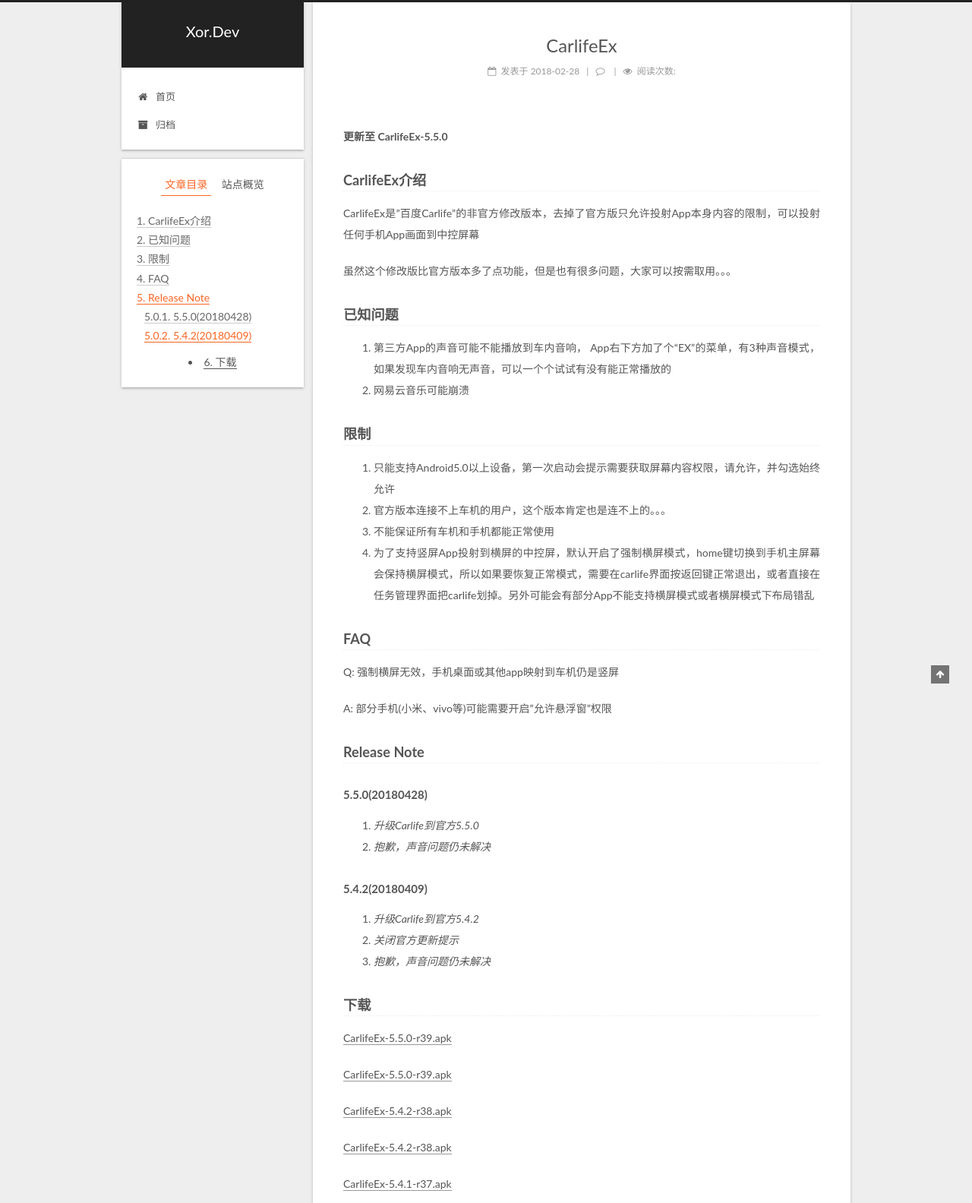
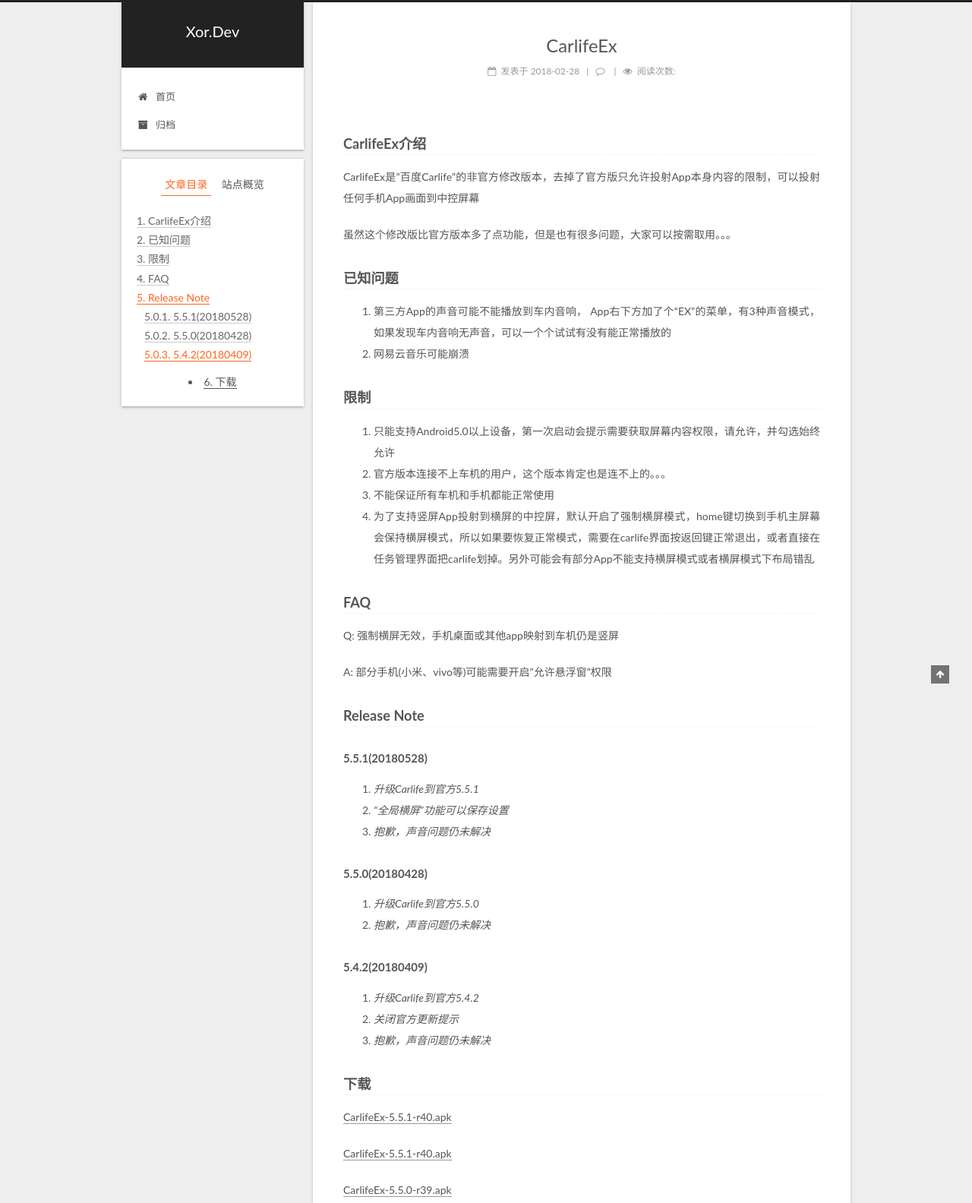
Before and after one commit to xordevx/xordevx.github.io, a plain HTML site: page 2018/02/28/carlife-ex/index.html in a window 1280 px wide. Shown: the top 1584 px of the page at 76% size. Drawn offline with Linux system fonts and the light colour scheme; a script that the page names is missing.

Commit message:
Site updated: 2018-05-28 13:05:18

```diff
--- a/2018/02/28/carlife-ex/index.html
+++ b/2018/02/28/carlife-ex/index.html
@@ -79,18 +79,18 @@
 
 
 
-<meta name="description" content="更新至 CarlifeEx-5.5.0 CarlifeEx介绍CarlifeEx是”百度Carlife”的非官方修改版本，去掉了官方版只允许投射App本身内容的限制，可以投射任何手机App画面到中控屏幕 虽然这个修改版比官方版本多了点功能，但是也有很多问题，大家可以按需取用。。。 已知问题 第三方App的声音可能不能播">
+<meta name="description" content="CarlifeEx介绍CarlifeEx是”百度Carlife”的非官方修改版本，去掉了官方版只允许投射App本身内容的限制，可以投射任何手机App画面到中控屏幕 虽然这个修改版比官方版本多了点功能，但是也有很多问题，大家可以按需取用。。。 已知问题 第三方App的声音可能不能播放到车内音响， App右下方加了个“EX">
 <meta name="keywords" content="carlife">
 <meta property="og:type" content="article">
 <meta property="og:title" content="CarlifeEx">
 <meta property="og:url" content="https://xordevx.github.io/2018/02/28/carlife-ex/index.html">
 <meta property="og:site_name" content="Xor.Dev">
-<meta property="og:description" content="更新至 CarlifeEx-5.5.0 CarlifeEx介绍CarlifeEx是”百度Carlife”的非官方修改版本，去掉了官方版只允许投射App本身内容的限制，可以投射任何手机App画面到中控屏幕 虽然这个修改版比官方版本多了点功能，但是也有很多问题，大家可以按需取用。。。 已知问题 第三方App的声音可能不能播放到车内音响， App右下方加了个“EX”的菜单，有3种声音模式，如果发现车内音">
+<meta property="og:description" content="CarlifeEx介绍CarlifeEx是”百度Carlife”的非官方修改版本，去掉了官方版只允许投射App本身内容的限制，可以投射任何手机App画面到中控屏幕 虽然这个修改版比官方版本多了点功能，但是也有很多问题，大家可以按需取用。。。 已知问题 第三方App的声音可能不能播放到车内音响， App右下方加了个“EX”的菜单，有3种声音模式，如果发现车内音响无声音，可以一个个试试有没有能正常播放">
 <meta property="og:locale" content="zh-Hans">
-<meta property="og:updated_time" content="2018-04-28T01:33:16.000Z">
+<meta property="og:updated_time" content="2018-05-28T05:04:56.000Z">
 <meta name="twitter:card" content="summary">
 <meta name="twitter:title" content="CarlifeEx">
-<meta name="twitter:description" content="更新至 CarlifeEx-5.5.0 CarlifeEx介绍CarlifeEx是”百度Carlife”的非官方修改版本，去掉了官方版只允许投射App本身内容的限制，可以投射任何手机App画面到中控屏幕 虽然这个修改版比官方版本多了点功能，但是也有很多问题，大家可以按需取用。。。 已知问题 第三方App的声音可能不能播放到车内音响， App右下方加了个“EX”的菜单，有3种声音模式，如果发现车内音">
+<meta name="twitter:description" content="CarlifeEx介绍CarlifeEx是”百度Carlife”的非官方修改版本，去掉了官方版只允许投射App本身内容的限制，可以投射任何手机App画面到中控屏幕 虽然这个修改版比官方版本多了点功能，但是也有很多问题，大家可以按需取用。。。 已知问题 第三方App的声音可能不能播放到车内音响， App右下方加了个“EX”的菜单，有3种声音模式，如果发现车内音响无声音，可以一个个试试有没有能正常播放">
 
 
 
@@ -323,8 +323,7 @@
 
 
 
-        <p><strong>更新至 CarlifeEx-5.5.0</strong></p>
-<h3 id="CarlifeEx介绍"><a href="#CarlifeEx介绍" class="headerlink" title="CarlifeEx介绍"></a>CarlifeEx介绍</h3><p>CarlifeEx是”百度Carlife”的非官方修改版本，去掉了官方版只允许投射App本身内容的限制，可以投射任何手机App画面到中控屏幕</p>
+        <h3 id="CarlifeEx介绍"><a href="#CarlifeEx介绍" class="headerlink" title="CarlifeEx介绍"></a>CarlifeEx介绍</h3><p>CarlifeEx是”百度Carlife”的非官方修改版本，去掉了官方版只允许投射App本身内容的限制，可以投射任何手机App画面到中控屏幕</p>
 <p>虽然这个修改版比官方版本多了点功能，但是也有很多问题，大家可以按需取用。。。</p>
 <h3 id="已知问题"><a href="#已知问题" class="headerlink" title="已知问题"></a>已知问题</h3><ol>
 <li>第三方App的声音可能不能播放到车内音响， App右下方加了个“EX”的菜单，有3种声音模式，如果发现车内音响无声音，可以一个个试试有没有能正常播放的</li>
@@ -338,7 +337,12 @@
 </ol>
 <h3 id="FAQ"><a href="#FAQ" class="headerlink" title="FAQ"></a>FAQ</h3><p>Q: 强制横屏无效，手机桌面或其他app映射到车机仍是竖屏</p>
 <p>A: 部分手机(小米、vivo等)可能需要开启”允许悬浮窗”权限</p>
-<h3 id="Release-Note"><a href="#Release-Note" class="headerlink" title="Release Note"></a>Release Note</h3><h5 id="5-5-0-20180428"><a href="#5-5-0-20180428" class="headerlink" title="5.5.0(20180428)"></a>5.5.0(20180428)</h5><ol>
+<h3 id="Release-Note"><a href="#Release-Note" class="headerlink" title="Release Note"></a>Release Note</h3><h5 id="5-5-1-20180528"><a href="#5-5-1-20180528" class="headerlink" title="5.5.1(20180528)"></a>5.5.1(20180528)</h5><ol>
+<li><em>升级Carlife到官方5.5.1</em></li>
+<li><em>“全局横屏”功能可以保存设置</em></li>
+<li><em>抱歉，声音问题仍未解决</em></li>
+</ol>
+<h5 id="5-5-0-20180428"><a href="#5-5-0-20180428" class="headerlink" title="5.5.0(20180428)"></a>5.5.0(20180428)</h5><ol>
 <li><em>升级Carlife到官方5.5.0</em></li>
 <li><em>抱歉，声音问题仍未解决</em></li>
 </ol>
@@ -347,7 +351,9 @@
 <li><em>关闭官方更新提示</em></li>
 <li><em>抱歉，声音问题仍未解决</em></li>
 </ol>
-<h3 id="下载"><a href="#下载" class="headerlink" title="下载"></a>下载</h3><p><a href="http://www.mediafire.com/file/l47kmm117zxar6a/CarlifeEx-5.5.0-r39_180428.apk" target="_blank" rel="noopener">CarlifeEx-5.5.0-r39.apk</a></p>
+<h3 id="下载"><a href="#下载" class="headerlink" title="下载"></a>下载</h3><p><a href="http://www.mediafire.com/file/uvly1udyyojnjk5/CarlifeEx-5.5.1-r40_180528.apk/file" target="_blank" rel="noopener">CarlifeEx-5.5.1-r40.apk</a></p>
+<p><a href="http://47.104.7.238/files/CarlifeEx-5.5.1-r40_180528.apk" target="_blank" rel="noopener">CarlifeEx-5.5.1-r40.apk</a></p>
+<p><a href="http://www.mediafire.com/file/l47kmm117zxar6a/CarlifeEx-5.5.0-r39_180428.apk" target="_blank" rel="noopener">CarlifeEx-5.5.0-r39.apk</a></p>
 <p><a href="http://47.104.7.238/files/CarlifeEx-5.5.0-r39_180428.apk" target="_blank" rel="noopener">CarlifeEx-5.5.0-r39.apk</a></p>
 <p><a href="http://www.mediafire.com/file/li4w3sdanpwl56i/CarlifeEx-5.4.2-r38_180409.apk" target="_blank" rel="noopener">CarlifeEx-5.4.2-r38.apk</a></p>
 <p><a href="http://47.104.7.238/files/CarlifeEx-5.4.2-r38_180409.apk" target="_blank" rel="noopener">CarlifeEx-5.4.2-r38.apk</a></p>
@@ -512,7 +518,7 @@
 
 
 
-              <div class="post-toc-content"><ol class="nav"><li class="nav-item nav-level-3"><a class="nav-link" href="#CarlifeEx介绍"><span class="nav-number">1.</span> <span class="nav-text">CarlifeEx介绍</span></a></li><li class="nav-item nav-level-3"><a class="nav-link" href="#已知问题"><span class="nav-number">2.</span> <span class="nav-text">已知问题</span></a></li><li class="nav-item nav-level-3"><a class="nav-link" href="#限制"><span class="nav-number">3.</span> <span class="nav-text">限制</span></a></li><li class="nav-item nav-level-3"><a class="nav-link" href="#FAQ"><span class="nav-number">4.</span> <span class="nav-text">FAQ</span></a></li><li class="nav-item nav-level-3"><a class="nav-link" href="#Release-Note"><span class="nav-number">5.</span> <span class="nav-text">Release Note</span></a><ol class="nav-child"><li class="nav-item nav-level-5"><a class="nav-link" href="#5-5-0-20180428"><span class="nav-number">5.0.1.</span> <span class="nav-text">5.5.0(20180428)</span></a></li><li class="nav-item nav-level-5"><a class="nav-link" href="#5-4-2-20180409"><span class="nav-number">5.0.2.</span> <span class="nav-text">5.4.2(20180409)</span></a></li></ol></li></ol></li><li class="nav-item nav-level-3"><a class="nav-link" href="#下载"><span class="nav-number">6.</span> <span class="nav-text">下载</span></a></li></ol></div>
+              <div class="post-toc-content"><ol class="nav"><li class="nav-item nav-level-3"><a class="nav-link" href="#CarlifeEx介绍"><span class="nav-number">1.</span> <span class="nav-text">CarlifeEx介绍</span></a></li><li class="nav-item nav-level-3"><a class="nav-link" href="#已知问题"><span class="nav-number">2.</span> <span class="nav-text">已知问题</span></a></li><li class="nav-item nav-level-3"><a class="nav-link" href="#限制"><span class="nav-number">3.</span> <span class="nav-text">限制</span></a></li><li class="nav-item nav-level-3"><a class="nav-link" href="#FAQ"><span class="nav-number">4.</span> <span class="nav-text">FAQ</span></a></li><li class="nav-item nav-level-3"><a class="nav-link" href="#Release-Note"><span class="nav-number">5.</span> <span class="nav-text">Release Note</span></a><ol class="nav-child"><li class="nav-item nav-level-5"><a class="nav-link" href="#5-5-1-20180528"><span class="nav-number">5.0.1.</span> <span class="nav-text">5.5.1(20180528)</span></a></li><li class="nav-item nav-level-5"><a class="nav-link" href="#5-5-0-20180428"><span class="nav-number">5.0.2.</span> <span class="nav-text">5.5.0(20180428)</span></a></li><li class="nav-item nav-level-5"><a class="nav-link" href="#5-4-2-20180409"><span class="nav-number">5.0.3.</span> <span class="nav-text">5.4.2(20180409)</span></a></li></ol></li></ol></li><li class="nav-item nav-level-3"><a class="nav-link" href="#下载"><span class="nav-number">6.</span> <span class="nav-text">下载</span></a></li></ol></div>
 
 
           </div>
--- a/css/main.css
+++ b/css/main.css
@@ -1828,7 +1828,7 @@
   width: 4px;
   height: 4px;
   border-radius: 50%;
-  background: #de6214;
+  background: #ff6a3e;
 }
 .links-of-blogroll {
   font-size: 13px;
```
Also changed, not shown: index.html (+2 -3 lines).
